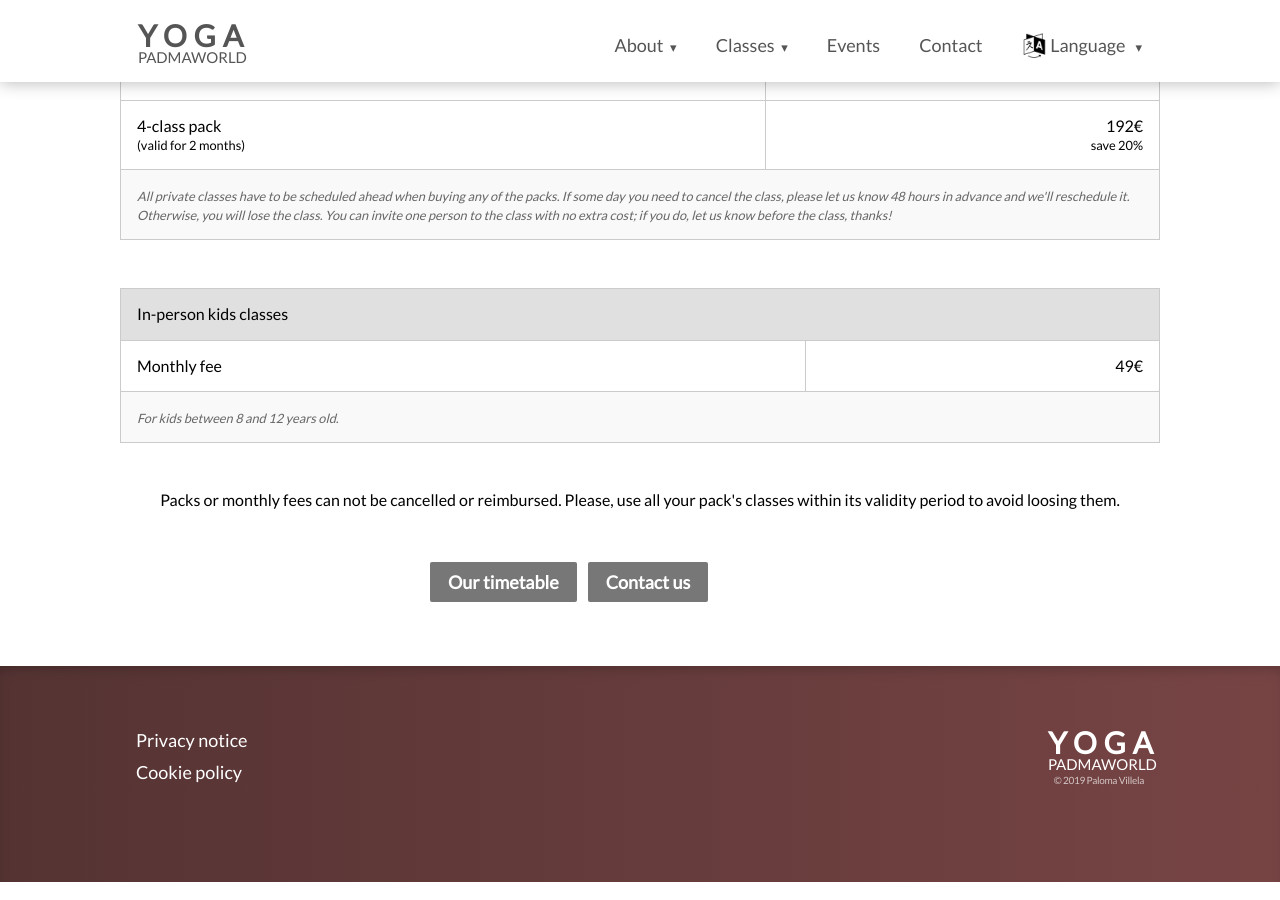
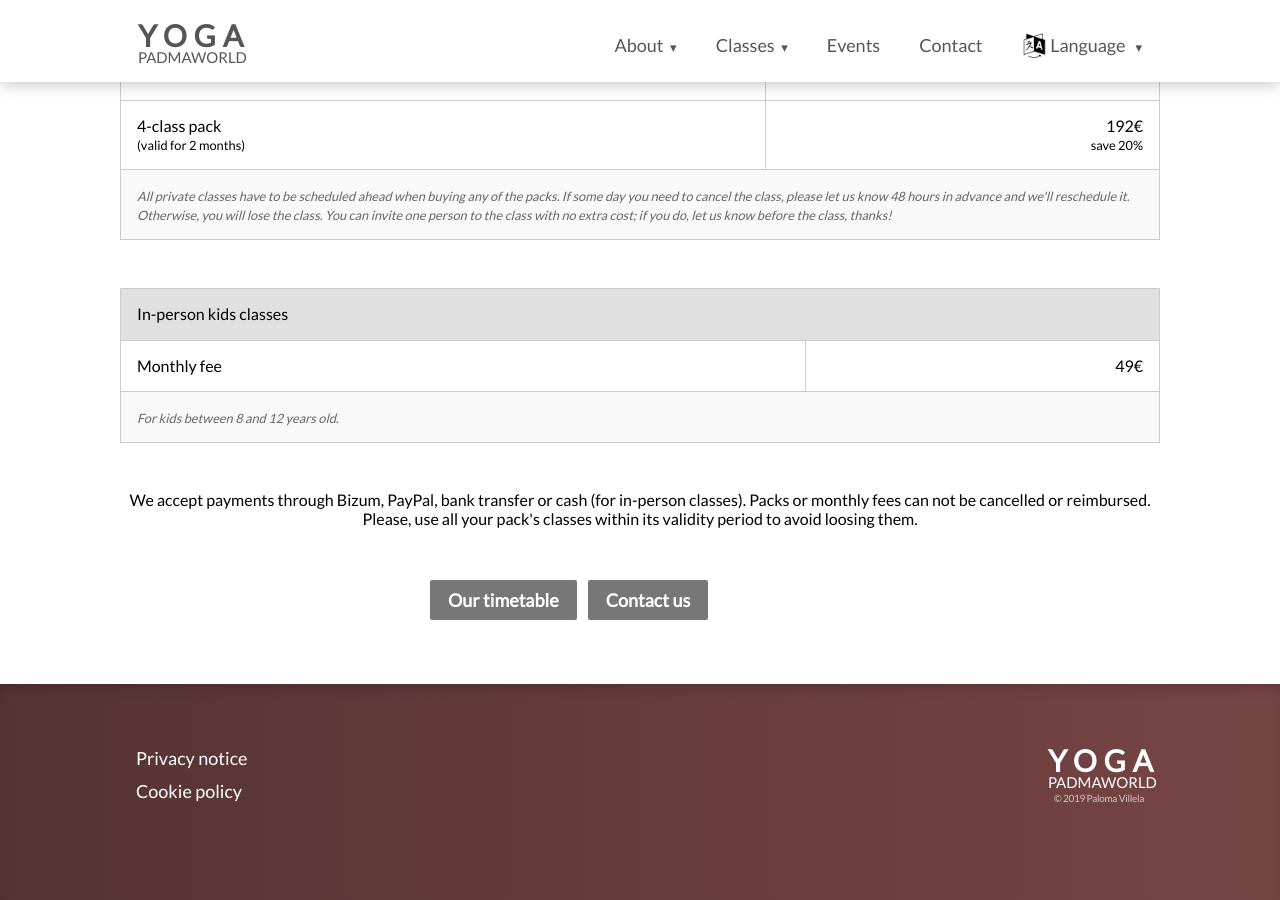
Before and after one commit to palomavillela/palomavillela.github.io, a Jekyll site: the page built from en/classes/prices.html, in a window 1280 px wide and 900 px high, scrolled down 2004 px. Built offline with Jekyll 4.4.1, drawn with Linux system fonts in a browser that asks for light colours; nearby versions of some CDN libraries.

Commit message:
add methods of payment

```diff
--- a/en/classes/prices.html
+++ b/en/classes/prices.html
@@ -11,7 +11,7 @@ this_page: classes/prices
 
     text_caption = "Prices"
     text_welcome = "We offer packs of 4, 8, or 12 classes for each of the class formats. Packs have a validity of 2 to 4 months, depending on the number of classes. You can take classes in your format at any time available within the validity of your pack."
-    text_note = "Packs or monthly fees can not be cancelled or reimbursed. Please, use all your pack's classes within its validity period to avoid loosing them."
+    text_note = "We accept payments through Bizum, PayPal, bank transfer or cash (for in-person classes). Packs or monthly fees can not be cancelled or reimbursed. Please, use all your pack's classes within its validity period to avoid loosing them."
 
     text_online_group_classes = "Online group classes"
     text_online_group_classes_type_1 = "Individual class<br><small>(not available, just reference)</small>"
--- a/es/classes/prices.html
+++ b/es/classes/prices.html
@@ -11,7 +11,7 @@ this_page: classes/prices
 
     text_caption = "Precios"
     text_welcome = "Ofrecemos packs de 4, 8 o 12 clases para cualquiera de las modalidades. Los packs tienen validez de 2 a 4 meses, según el número de clases. Puedes asistir a las clases de tu modalidad en cualquier horario disponible dentro del periodo de validez."
-    text_note = "Los packs y las mensualidades no son cancelables ni reembolsables. Por favor, usa todas tus clases dentro del periodo de validez de tu pack para no perderlas."
+    text_note = "Aceptamos pagos a través de Bizum, PayPal, transferencia bancaria o efectivo (en clases presenciales). Los packs y las mensualidades no son cancelables ni reembolsables. Por favor, usa todas tus clases dentro del periodo de validez de tu pack para no perderlas."
 
     text_online_group_classes = "Clases online en grupo"
     text_online_group_classes_type_1 = "Clase individual<br><small>(no disponible, solo referencia)</small>"
```
